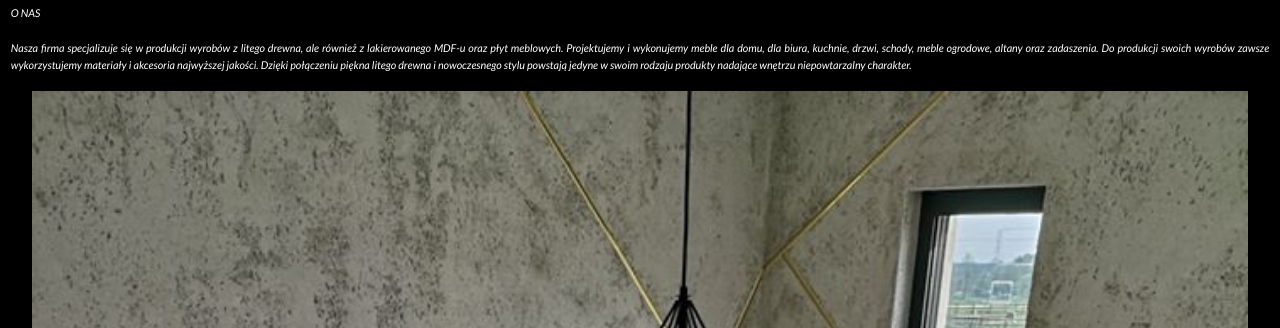
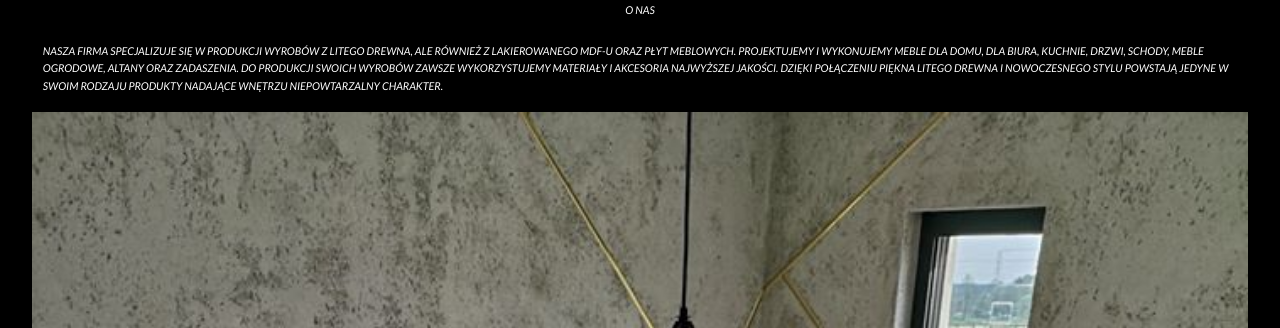
Before and after one commit to TrellixVulnTeam/BoTTeL.github.io_1MGY, a plain HTML site: page index.html in a window 1280 px wide. Shown: the part 772-1100 px from the top of the page. Drawn offline with nearby package versions, Linux system fonts and the light colour scheme.

Commit message:
Paragraph test

```diff
--- a/index.html
+++ b/index.html
@@ -54,8 +54,8 @@
   <main>
 
     <div class="firstContent" id="cos">
-      <p>
-        O NAS<br /><br />
+      <p class="firstContent__text-aboutUS">O nas</p>
+      <p class="firstContent__text-sub">
         Nasza firma specjalizuje się w produkcji wyrobów z litego drewna, ale
         również z lakierowanego MDF-u oraz płyt meblowych. Projektujemy i wykonujemy
         meble dla domu, dla biura, kuchnie, drzwi, schody, meble ogrodowe, altany
--- a/style.css
+++ b/style.css
@@ -333,16 +333,22 @@ main {
   align-items: center;
 }
 
-.firstContent p {
-  width: 100%;
+.firstContent__text-sub,
+.firstContent__text-aboutUS {
+  width: 95%;
   align-self: center;
-  margin-top: 0.5em;
-  text-align: justify;
+  margin-top: 0.2em;
+  text-align: left;
   letter-spacing: 1.3;
   color: white;
   padding: 1em;
   font-size: var(--fs-h3);
-  text-transform: inherit;
+  text-transform: uppercase;
+}
+
+.firstContent__text-aboutUS {
+  text-align: center;
+  margin-bottom: 0;
 }
 
 .aboutUs {
@@ -367,7 +373,7 @@ main {
 
 .aboutUs p,
 .aboutUs-sub p {
-  width: 100%;
+  width: 95%;
   color: white;
   text-align: justify;
   margin-top: 0.5em;
```
